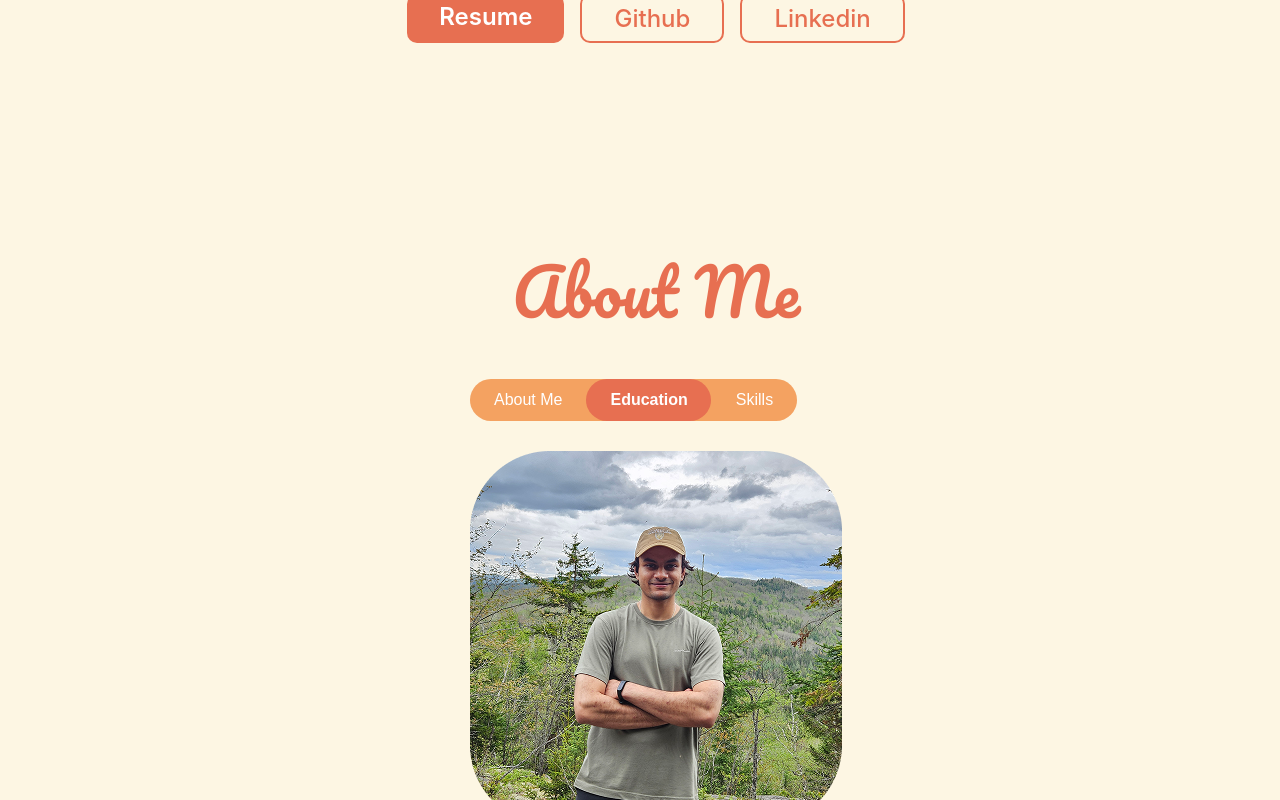
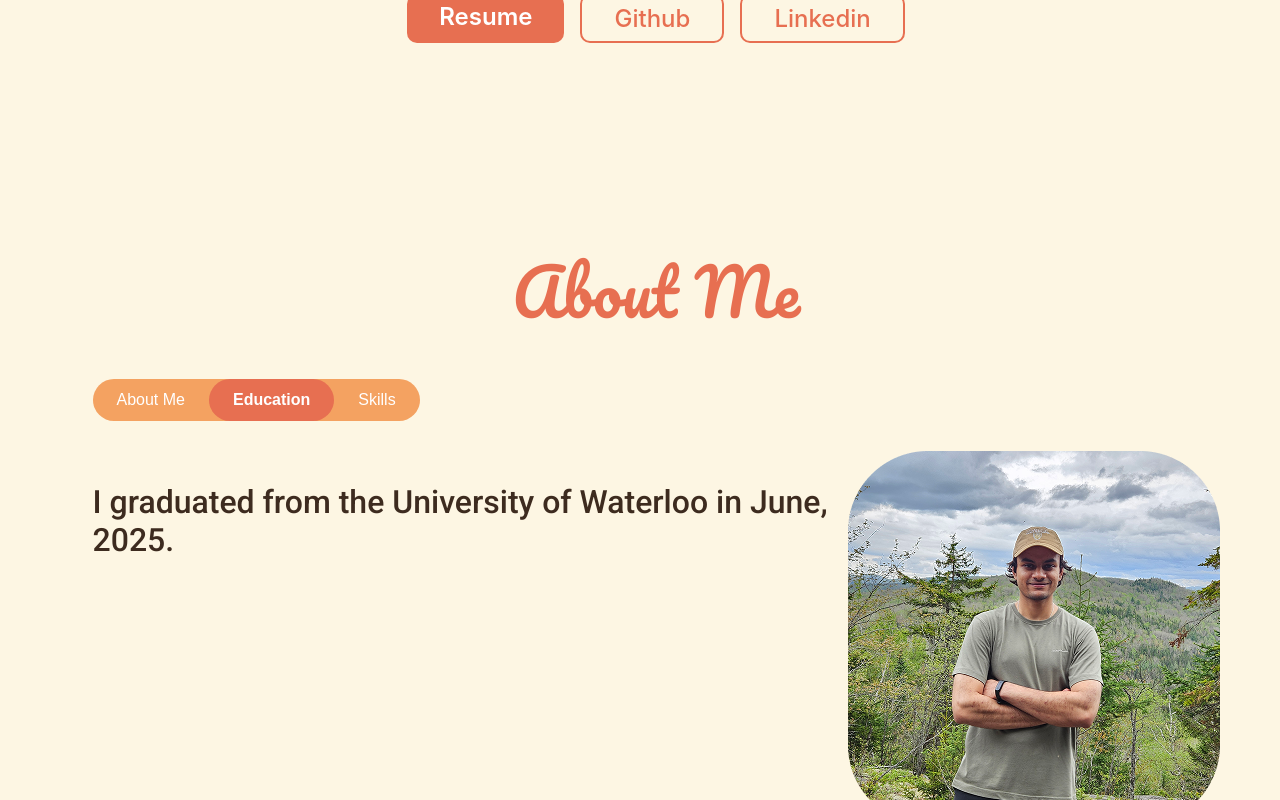
Before and after one commit to bhavya-l/website, a React (Create React App) app: page / in a window 1280 px wide. Both pictures are taken after a click on the button "Education". Shown: the part 613-1413 px from the top of the page. Built offline with nearby package versions, Linux system fonts and the light colour scheme.

Commit message:
some styling changes

```diff
--- a/src/components/AboutMe.js
+++ b/src/components/AboutMe.js
@@ -42,7 +42,7 @@ const AboutMe = () => {
             </button>
           ))}
         </div>
-        <div>
+        <div className="sections">
           {activeTab === 'About Me' && (
             <div className="content-text">
               <p>
@@ -66,13 +66,22 @@ const AboutMe = () => {
               </p>
             </div>
           )}
-        </div>
+
+          {activeTab === 'Education' && (
+            <div className="content-text">
+              <p>
+                I graduated from the University of Waterloo in June, 2025.
+              </p>
+            </div>
+          )}
         <div>
           <div className="profile-pic">
             <img src={profilePic} alt="Profile Pic" className="profile-image" />
           </div>
         </div>
       </div>
+
+        </div>
     </div>
   );
 };
--- a/src/styles/AboutMe.css
+++ b/src/styles/AboutMe.css
@@ -52,3 +52,8 @@
   text-align: left;
   font-weight: 500;
 }
+
+.sections {
+  display: flex;
+  flex-direction: row;
+}
```
